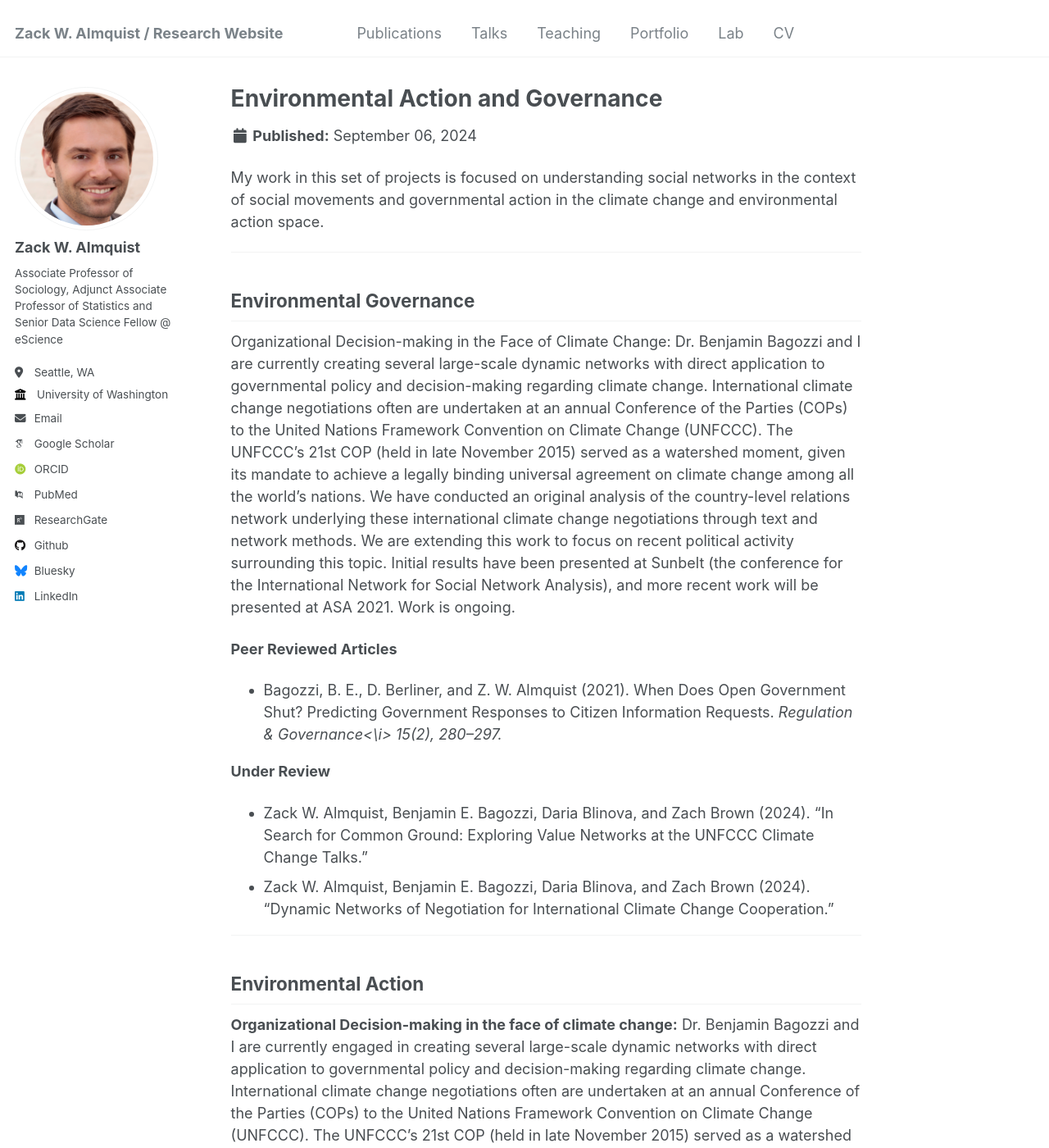
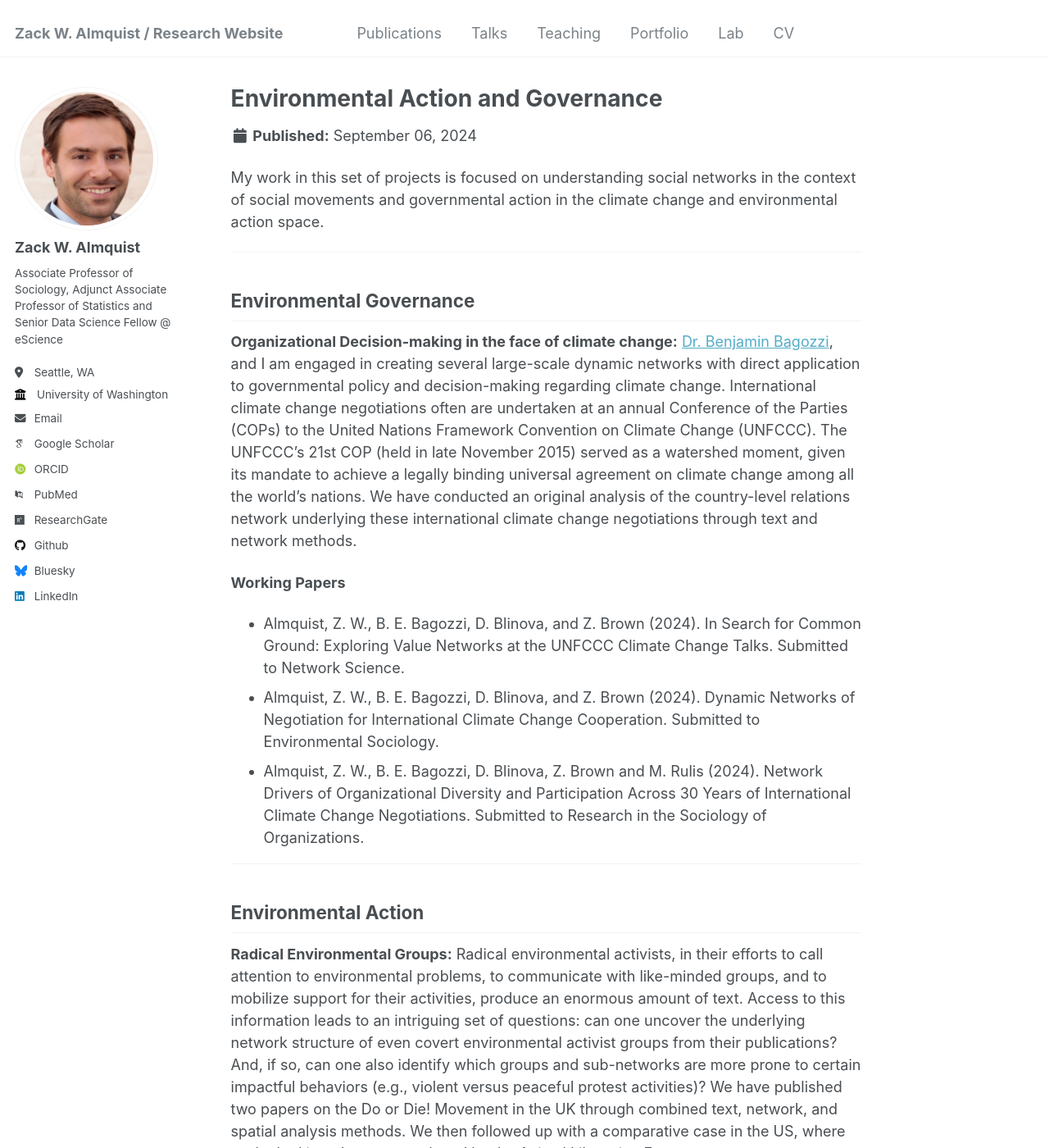
Before and after one commit to zalmquist/zalmquist.github.io, a Jekyll site: the page built from _portfolio/portfolio-3.md, in a window 1280 px wide and 1400 px high. Shown: the whole window at 82% size. Built offline with Jekyll 4.4.1, drawn with Linux system fonts in a browser that asks for light colours; some web fonts are replaced; some of the changed text lies outside the part shown.

Commit message:
Update portfolio-3.md

```diff
--- a/_portfolio/portfolio-3.md
+++ b/_portfolio/portfolio-3.md
@@ -10,23 +10,7 @@ My work in this set of projects is focused on understanding social networks in t
 
 ## Environmental Governance
 
-Organizational Decision-making in the Face of Climate Change: Dr. Benjamin Bagozzi and I are currently creating several large-scale dynamic networks with direct application to governmental policy and decision-making regarding climate change. International climate change negotiations often are undertaken at an annual Conference of the Parties (COPs) to the United Nations Framework Convention on Climate Change (UNFCCC). The UNFCCC’s 21st COP (held in late November 2015) served as a watershed moment, given its mandate to achieve a legally binding universal agreement on climate change among all the world's nations. We have conducted an original analysis of the country-level relations network underlying these international climate change negotiations through text and network methods. We are extending this work to focus on recent political activity surrounding this topic. Initial results have been presented at Sunbelt (the conference for the International Network for Social Network Analysis), and more recent work will be presented at ASA 2021. Work is ongoing.
-
-<b>Peer Reviewed Articles</b>
-
-* Bagozzi, B. E., D. Berliner, and Z. W. Almquist (2021). When Does Open Government Shut? Predicting Government Responses to Citizen Information Requests. <i>Regulation & Governance<\i> 15(2), 280–297.
-
-<b>Under Review</b>
-
-* Zack W. Almquist, Benjamin E. Bagozzi, Daria Blinova, and Zach Brown (2024). "In Search for Common Ground: Exploring Value Networks at the UNFCCC Climate Change Talks."
-* Zack W. Almquist, Benjamin E. Bagozzi, Daria Blinova, and Zach Brown (2024). "Dynamic Networks of Negotiation for International Climate Change
-Cooperation."
-
----
-
-## Environmental Action
-
-<b>Organizational Decision-making in the face of climate change:</b> Dr. Benjamin Bagozzi and I are currently engaged in creating several large-scale dynamic networks with direct application to governmental policy and decision-making regarding climate change. International climate change negotiations often are undertaken at an annual Conference of the Parties (COPs) to the United Nations Framework Convention on Climate Change (UNFCCC). The UNFCCC’s 21st COP (held in late November 2015) served as a watershed moment, given its mandate to achieve a legally binding universal agreement on climate change among all the world's nations. We have conducted an original analysis of the country-level relations network underlying these international climate change negotiations through text and network methods. We are extending this work to focus on recent political activity surrounding this topic.
+<b>Organizational Decision-making in the face of climate change:</b> [Dr. Benjamin Bagozzi](https://www.benjaminbagozzi.com/), and I am engaged in creating several large-scale dynamic networks with direct application to governmental policy and decision-making regarding climate change. International climate change negotiations often are undertaken at an annual Conference of the Parties (COPs) to the United Nations Framework Convention on Climate Change (UNFCCC). The UNFCCC’s 21st COP (held in late November 2015) served as a watershed moment, given its mandate to achieve a legally binding universal agreement on climate change among all the world's nations. We have conducted an original analysis of the country-level relations network underlying these international climate change negotiations through text and network methods.
 
 <b>Working Papers</b>
 
@@ -48,7 +35,7 @@ Value Networks at the UNFCCC Climate Change Talks. Submitted to Network Science.
 
 ## Disaster Response
 
-**Evacuation and Displacement Due to Climate Change and Disasters:** In collaboration with Facebook Data for Good (JW Schneider (Demography and Survey Science, Facebook) and Paige Maas (Core Data Science, Facebook)), we  are surveying displaced and evacuated individuals post natural disasters. We have so far surveyed after Floods in India and Bushfires in Australia. The first paper on this is available on Arxiv (Maas et al., 2020) and is currently under review. It is the basis for Internal Displacement Monitoring Centre (IDMC) estimates on displacement. Future work is looking to establish a rapid response survey to build an extensive database of surveys post-disaster response with a focus on evacuation and social and economic impact.
+**Evacuation and Displacement Due to Climate Change and Disasters:** I have been engaged in modeling the network dynamics of organizational decision-making during disasters, with a focus on hurricanes and fires. Recently, in collaboration with Facebook Data for Good (JW Schneider (Demography and Survey Science, Facebook) and Paige Maas (Core Data Science, Facebook)), we surveyed displaced and evacuated individuals post-natural disasters. We have so far surveyed after Floods in India and Bushfires in Australia. The first paper on this is available on Arxiv (Maas et al., 2020) and is currently under review. It is the basis for Internal Displacement Monitoring Centre (IDMC) estimates on displacement. Future work aims to establish a rapid response survey to build an extensive database of surveys post-disaster response, focusing on evacuation and social and economic impact.
 
 <b>Peer Reviewed Articles and Policy Reports</b>
 
```
Also changed, not shown: other parts of _portfolio/portfolio-3.md (+3 -0 lines).
